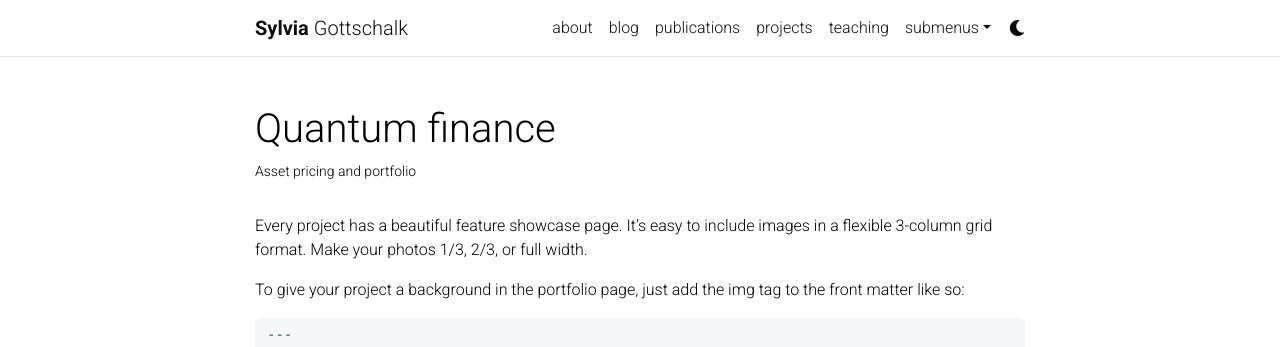
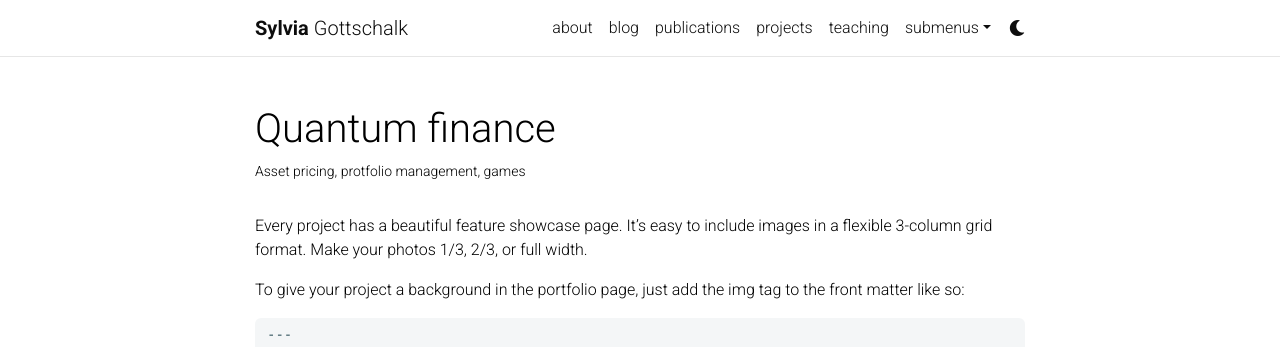
Before and after one commit to sdgottschalk/sgottschalk.io, a Jekyll site: the page built from _projects/4_project.md, in a window 1280 px wide and 900 px high. Shown: the top 347 px of the window. Built offline with Jekyll 4.4.1, drawn with Linux system fonts in a browser that asks for light colours; full-size pictures stand in for the smaller copies a plugin makes; comment, search, counter and statistics services are not loaded; a style sheet for code colours, icons or effects is not loaded.

Commit message:
Update 4_project.md

```diff
--- a/_projects/4_project.md
+++ b/_projects/4_project.md
@@ -1,7 +1,7 @@
 ---
 layout: page
 title: Quantum finance
-description: Asset pricing and portfolio
+description: Asset pricing, protfolio management, games
 img: assets/img/quantum.jpg
 importance: 3
 category: fun
```
